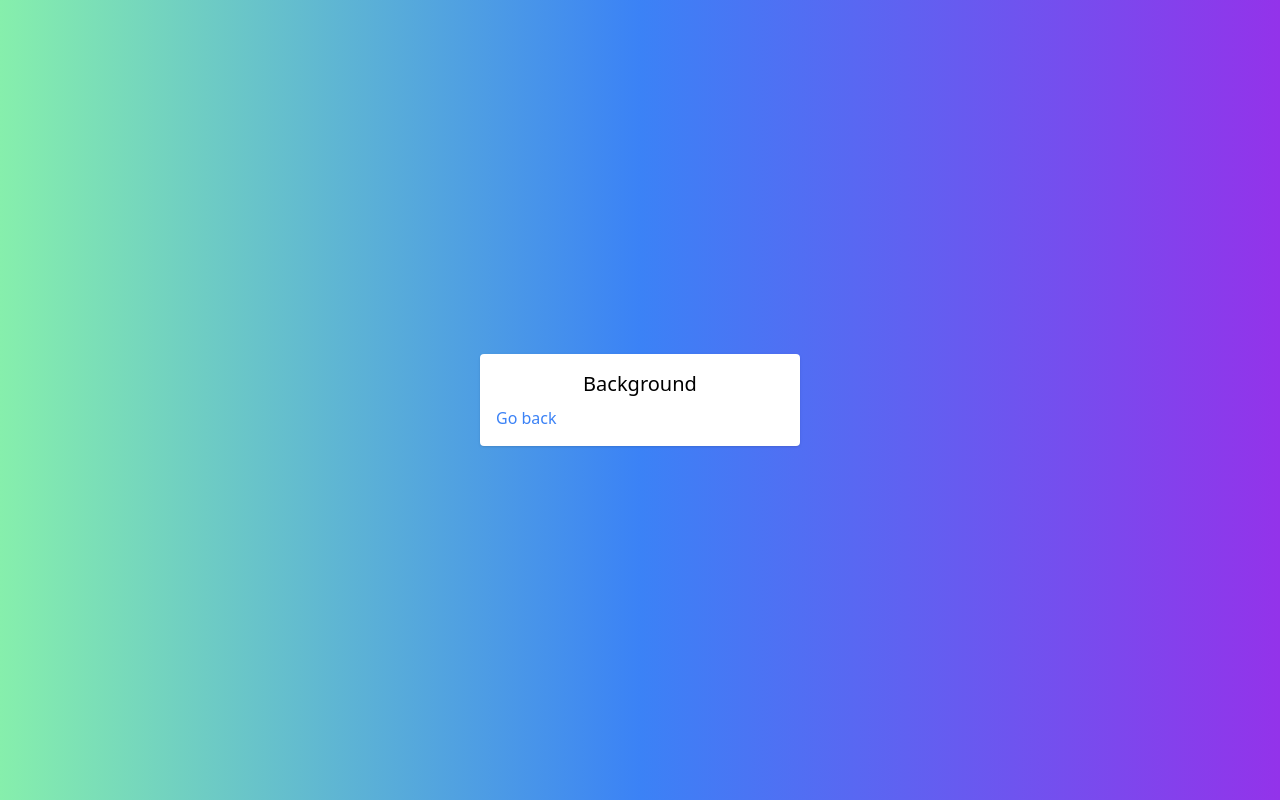
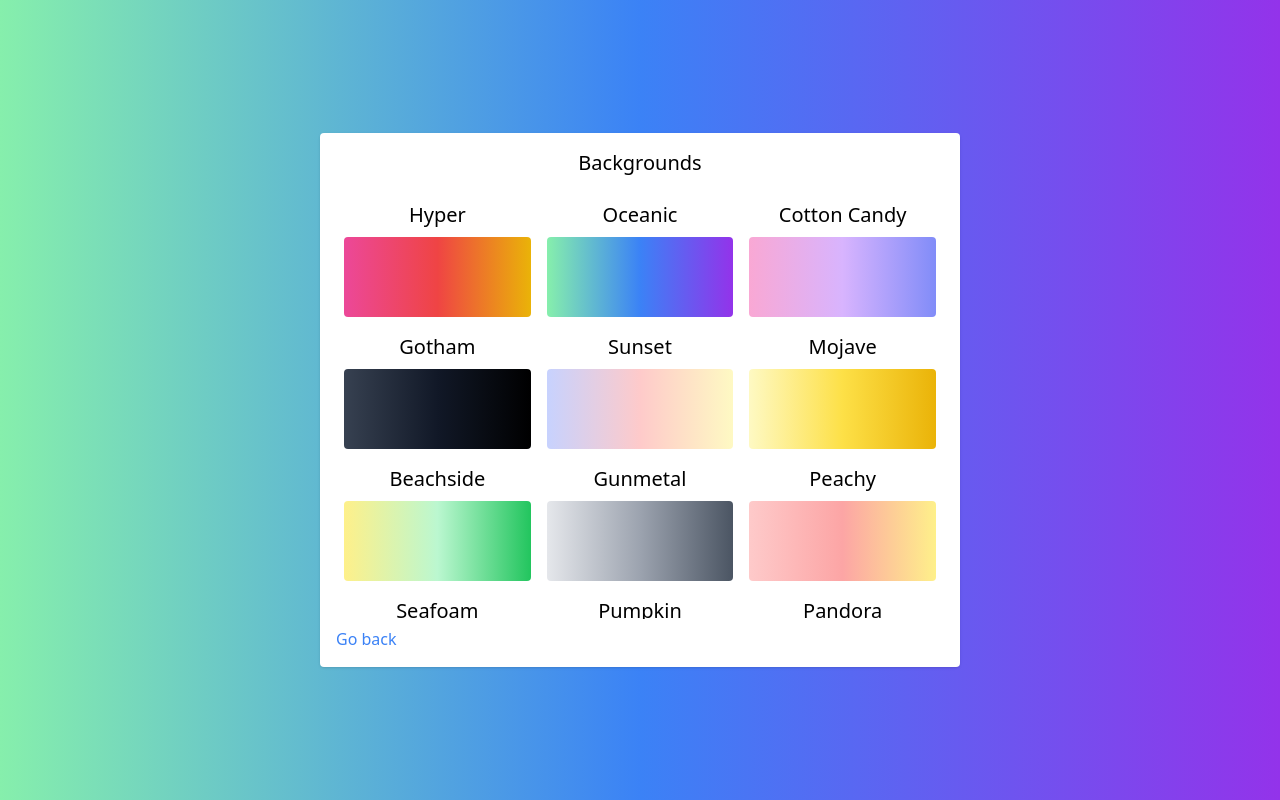
Before and after one commit to yap8/chat, a React (Create React App) app in the folder client/: page /settings/background in a window 1280 px wide. Built offline with nearby package versions, Linux system fonts and the light colour scheme.

Commit message:
added Background page

```diff
--- /dev/null
+++ b/client/src/assets/data/gradients.js
@@ -0,0 +1,344 @@
+const gradients = [
+  {
+    name: 'Hyper',
+    direction: 'bg-gradient-to-r',
+    colors: 'from-pink-500 via-red-500 to-yellow-500'
+  },
+  {
+    name: 'Oceanic',
+    direction: 'bg-gradient-to-r',
+    colors: 'from-green-300 via-blue-500 to-purple-600'
+  },
+  {
+    name: 'Cotton Candy',
+    direction: 'bg-gradient-to-r',
+    colors: 'from-pink-300 via-purple-300 to-indigo-400'
+  },
+  {
+    name: 'Gotham',
+    direction: 'bg-gradient-to-r',
+    colors: 'from-gray-700 via-gray-900 to-black'
+  },
+  {
+    name: 'Sunset',
+    direction: 'bg-gradient-to-r',
+    colors: 'from-indigo-200 via-red-200 to-yellow-100'
+  },
+  {
+    name: 'Mojave',
+    direction: 'bg-gradient-to-r',
+    colors: 'from-yellow-100 via-yellow-300 to-yellow-500'
+  },
+  {
+    name: 'Beachside',
+    direction: 'bg-gradient-to-r',
+    colors: 'from-yellow-200 via-green-200 to-green-500'
+  },
+  {
+    name: 'Gunmetal',
+    direction: 'bg-gradient-to-r',
+    colors: 'from-gray-200 via-gray-400 to-gray-600'
+  },
+  {
+    name: 'Peachy',
+    direction: 'bg-gradient-to-r',
+    colors: 'from-red-200 via-red-300 to-yellow-200'
+  },
+  {
+    name: 'Seafoam',
+    direction: 'bg-gradient-to-r',
+    colors: 'from-green-200 via-green-300 to-blue-500'
+  },
+  {
+    name: 'Pumpkin',
+    direction: 'bg-gradient-to-r',
+    colors: 'from-yellow-200 via-yellow-400 to-yellow-700'
+  },
+  {
+    name: 'Pandora',
+    direction: 'bg-gradient-to-r',
+    colors: 'from-green-200 via-green-400 to-purple-700'
+  },
+  {
+    name: 'Valentine',
+    direction: 'bg-gradient-to-r',
+    colors: 'from-red-200 to-red-600'
+  },
+  {
+    name: 'Hawaii',
+    direction: 'bg-gradient-to-r',
+    colors: 'from-green-300 via-yellow-300 to-pink-300'
+  },
+  {
+    name: 'Lavender',
+    direction: 'bg-gradient-to-r',
+    colors: 'from-indigo-300 to-purple-400'
+  },
+  {
+    name: 'Wintergreen',
+    direction: 'bg-gradient-to-r',
+    colors: 'from-green-200 to-green-500'
+  },
+  {
+    name: 'Huckleberry',
+    direction: 'bg-gradient-to-r',
+    colors: 'from-purple-200 via-purple-400 to-purple-800'
+  },
+  {
+    name: 'Blue Steel',
+    direction: 'bg-gradient-to-r',
+    colors: 'from-gray-400 via-gray-600 to-blue-800'
+  },
+  {
+    name: 'Arendelle',
+    direction: 'bg-gradient-to-r',
+    colors: 'from-blue-100 via-blue-300 to-blue-500'
+  },
+  {
+    name: 'Spearmint',
+    direction: 'bg-gradient-to-r',
+    colors: 'from-green-200 via-green-400 to-green-500'
+  },
+  {
+    name: 'Minnesota',
+    direction: 'bg-gradient-to-r',
+    colors: 'from-purple-400 to-yellow-400'
+  },
+  {
+    name: 'Bombpop',
+    direction: 'bg-gradient-to-r',
+    colors: 'from-red-400 via-gray-300 to-blue-500'
+  },
+  {
+    name: 'Acadia',
+    direction: 'bg-gradient-to-r',
+    colors: 'from-red-800 via-yellow-600 to-yellow-500'
+  },
+  {
+    name: 'Sonora',
+    direction: 'bg-gradient-to-r',
+    colors: 'from-yellow-200 to-yellow-500'
+  },
+  {
+    name: 'Paradise',
+    direction: 'bg-gradient-to-r',
+    colors: 'from-blue-300 via-green-200 to-yellow-300'
+  },
+  {
+    name: 'Sierra Mist',
+    direction: 'bg-gradient-to-r',
+    colors: 'from-yellow-200 via-green-200 to-green-300'
+  },
+  {
+    name: 'Creamsicle',
+    direction: 'bg-gradient-to-r',
+    colors: 'from-yellow-200 via-yellow-300 to-yellow-400'
+  },
+  {
+    name: 'Midnight',
+    direction: 'bg-gradient-to-r',
+    colors: 'from-blue-700 via-blue-800 to-gray-900'
+  },
+  {
+    name: 'Borealis',
+    direction: 'bg-gradient-to-r',
+    colors: 'from-green-300 to-purple-400'
+  },
+  {
+    name: 'Strawberry',
+    direction: 'bg-gradient-to-r',
+    colors: 'from-yellow-200 via-pink-200 to-pink-400'
+  },
+  {
+    name: 'Flamingo',
+    direction: 'bg-gradient-to-r',
+    colors: 'from-pink-400 to-pink-600'
+  },
+  {
+    name: 'Burning Sunrise',
+    direction: 'bg-gradient-to-r',
+    colors: 'from-yellow-600 to-red-600'
+  },
+  {
+    name: 'Apple',
+    direction: 'bg-gradient-to-r',
+    colors: 'from-green-500 to-green-700'
+  },
+  {
+    name: 'Watermelon',
+    direction: 'bg-gradient-to-r',
+    colors: 'from-red-500 to-green-500'
+  },
+  {
+    name: 'Flare',
+    direction: 'bg-gradient-to-r',
+    colors: 'from-orange-600 to-orange-500'
+  },
+  {
+    name: 'Rasta',
+    direction: 'bg-gradient-to-r',
+    colors: 'from-lime-600 via-yellow-300 to-red-600'
+  },
+  {
+    name: 'Lust',
+    direction: 'bg-gradient-to-r',
+    colors: 'from-rose-700 to-pink-600'
+  },
+  {
+    name: 'Sublime',
+    direction: 'bg-gradient-to-r',
+    colors: 'from-rose-400 via-fuchsia-500 to-indigo-500'
+  },
+  {
+    name: 'Witch',
+    direction: 'bg-gradient-to-r',
+    colors: 'from-slate-900 via-purple-900 to-slate-900'
+  },
+  {
+    name: 'Powerpuff',
+    direction: 'bg-gradient-to-r',
+    colors: 'from-sky-400 via-rose-400 to-lime-400'
+  },
+  {
+    name: 'Solid Blue',
+    direction: 'bg-gradient-to-r',
+    colors: 'from-blue-500 to-blue-600'
+  },
+  {
+    name: 'Ice',
+    direction: 'bg-gradient-to-r',
+    colors: 'from-rose-100 to-teal-100'
+  },
+  {
+    name: 'Sky',
+    direction: 'bg-gradient-to-b',
+    colors: 'from-sky-400 to-sky-200'
+  },
+  {
+    name: 'Horizon',
+    direction: 'bg-gradient-to-b',
+    colors: 'from-orange-500 to-yellow-300'
+  },
+  {
+    name: 'Morning',
+    direction: 'bg-gradient-to-r',
+    colors: 'from-rose-400 to-orange-300'
+  },
+  {
+    name: 'Space',
+    direction: 'bg-gradient-to-b',
+    colors: 'from-gray-900 to-gray-600 bg-gradient-to-r'
+  },
+  {
+    name: 'Earth',
+    direction: 'bg-gradient-to-r',
+    colors: 'from-teal-200 to-lime-200'
+  },
+  {
+    name: 'Picture',
+    direction: 'bg-gradient-to-r',
+    colors: 'from-fuchsia-500 via-red-600 to-orange-400'
+  },
+  {
+    name: 'Messenger',
+    direction: 'bg-gradient-to-r',
+    colors: 'from-sky-400 to-blue-500'
+  },
+  {
+    name: 'Sea',
+    direction: 'bg-gradient-to-r',
+    colors: 'from-cyan-200 to-cyan-400'
+  },
+  {
+    name: 'Payment',
+    direction: 'bg-gradient-to-r',
+    colors: 'from-sky-400 to-cyan-300'
+  },
+  {
+    name: 'Video',
+    direction: 'bg-gradient-to-r',
+    colors: 'from-red-500 to-red-800'
+  },
+  {
+    name: 'Passion',
+    direction: 'bg-gradient-to-r',
+    colors: 'from-rose-500 via-red-400 to-red-500'
+  },
+  {
+    name: 'Flower',
+    direction: 'bg-gradient-to-r',
+    colors: 'from-violet-300 to-violet-400'
+  },
+  {
+    name: 'Cool Sunset',
+    direction: 'bg-gradient-to-r',
+    colors: 'from-orange-300 to-rose-300'
+  },
+  {
+    name: 'Pink Neon',
+    direction: 'bg-gradient-to-r',
+    colors: 'from-fuchsia-600 to-pink-600'
+  },
+  {
+    name: 'Blue Sand',
+    direction: 'bg-gradient-to-r',
+    colors: 'from-slate-500 to-yellow-100'
+  },
+  {
+    name: 'Emerald',
+    direction: 'bg-gradient-to-r',
+    colors: 'from-emerald-500 to-lime-600'
+  },
+  {
+    name: 'Relaxed Rose',
+    direction: 'bg-gradient-to-r',
+    colors: 'from-rose-300 to-rose-500'
+  },
+  {
+    name: 'Purple Haze',
+    direction: 'bg-gradient-to-r',
+    colors: 'from-purple-800 via-violet-900 to-purple-800'
+  },
+  {
+    name: 'Silver',
+    direction: 'bg-gradient-to-r',
+    colors: 'from-gray-100 to-gray-300'
+  },
+  {
+    name: 'Orange Coral',
+    direction: 'bg-gradient-to-r',
+    colors: 'from-orange-400 to-rose-400'
+  },
+  {
+    name: 'Blue Coral',
+    direction: 'bg-gradient-to-r',
+    colors: 'from-blue-400 to-emerald-400'
+  },
+  {
+    name: 'Purple Beam',
+    direction: 'bg-gradient-to-bl',
+    colors: 'from-indigo-900 via-indigo-400 to-indigo-900'
+  },
+  {
+    name: 'Island Waves',
+    direction: 'bg-gradient-to-r',
+    colors: 'from-yellow-400 via-gray-50 to-teal-300'
+  },
+  {
+    name: 'Big Sur',
+    direction: 'Pastel',
+    colors: 'bg-gradient-to-tr from-violet-500 to-orange-300'
+  },
+  {
+    name: 'Oahu',
+    direction: 'bg-gradient-to-t',
+    colors: 'from-orange-400 to-sky-400'
+  },
+  {
+    name: 'Salem',
+    direction: 'bg-gradient-to-b',
+    colors: 'from-gray-900 via-purple-900 to-violet-600'
+  }
+]
+
+export default gradients
--- a/client/src/pages/Settings/Background.js
+++ b/client/src/pages/Settings/Background.js
@@ -1,10 +1,26 @@
 import { Link } from "react-router-dom"
+import PerfectScrollbar from 'react-perfect-scrollbar'
+import 'react-perfect-scrollbar/dist/css/styles.css'
+
+import gradients from "../../assets/data/gradients"
 
 const Background = () => {
   return (
-    <div className="p-4 sm:w-1/2 md:w-1/4 bg-white shadow rounded dark:bg-slate-800">
-      <h1 className="text-xl text-center mb-2 dark:text-white">Background</h1>
-      <Link to="/settings" className="text-blue-500 hover:underline">Go back</Link>
+    <div className="h-4/6 w-1/2 p-2 bg-white shadow rounded dark:bg-slate-800 flex flex-col">
+      <h1 className="text-xl text-center mb-2 p-2 dark:text-white">Backgrounds</h1>
+      <PerfectScrollbar className="flex flex-wrap px-2">
+        {gradients.map(gradient => (
+          <div className="w-1/3 p-2">
+            <button
+              className="w-full"
+            >
+              <h3 className="text-xl text-center dark:text-white mb-2">{gradient.name}</h3>
+              <div className={`${gradient.direction} ${gradient.colors} w-full h-20 rounded`} />
+            </button>
+          </div>
+        ))}
+      </PerfectScrollbar>
+      <Link to="/settings" className="p-2 text-blue-500 hover:underline">Go back</Link>
     </div>
   )
 }
```
